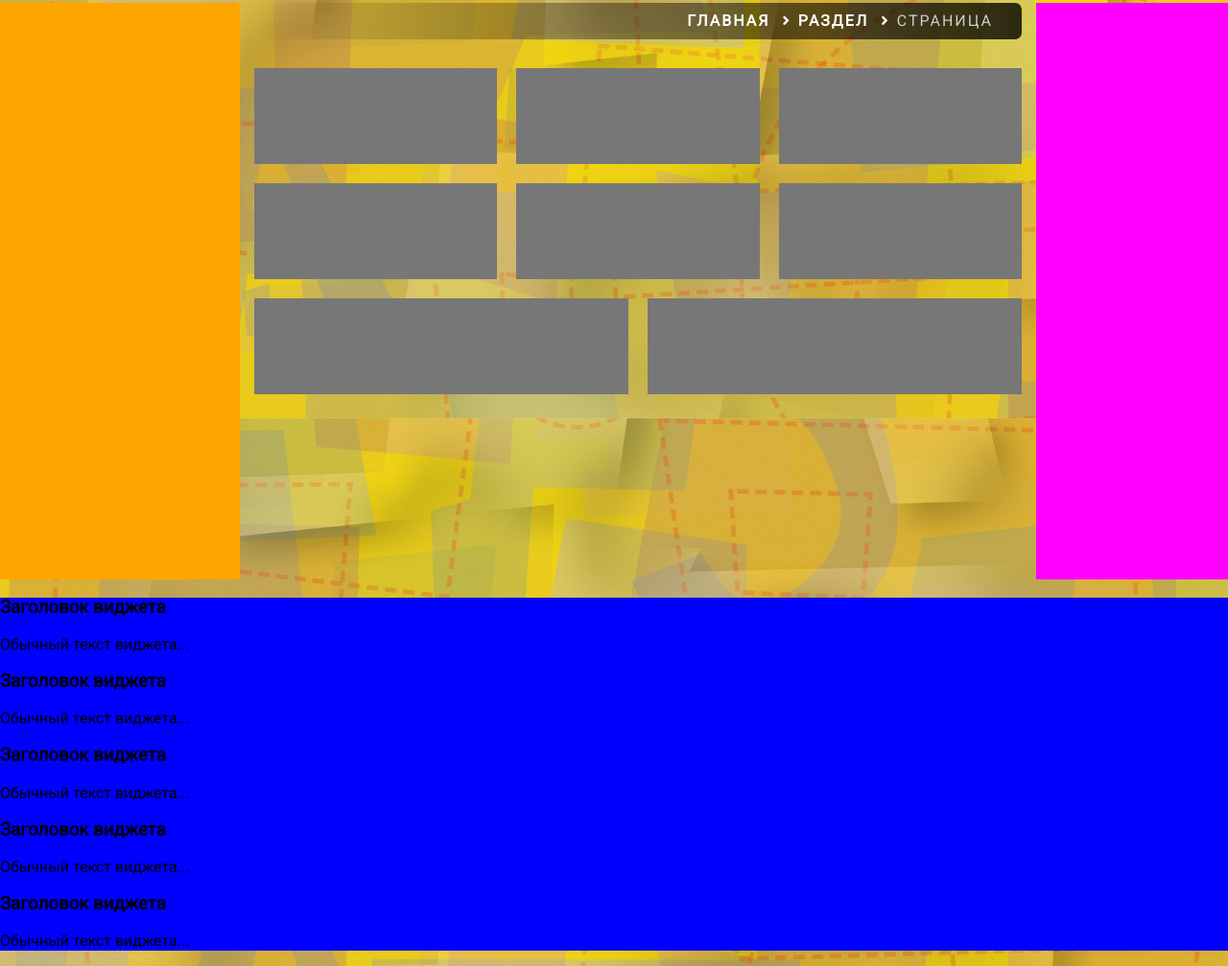
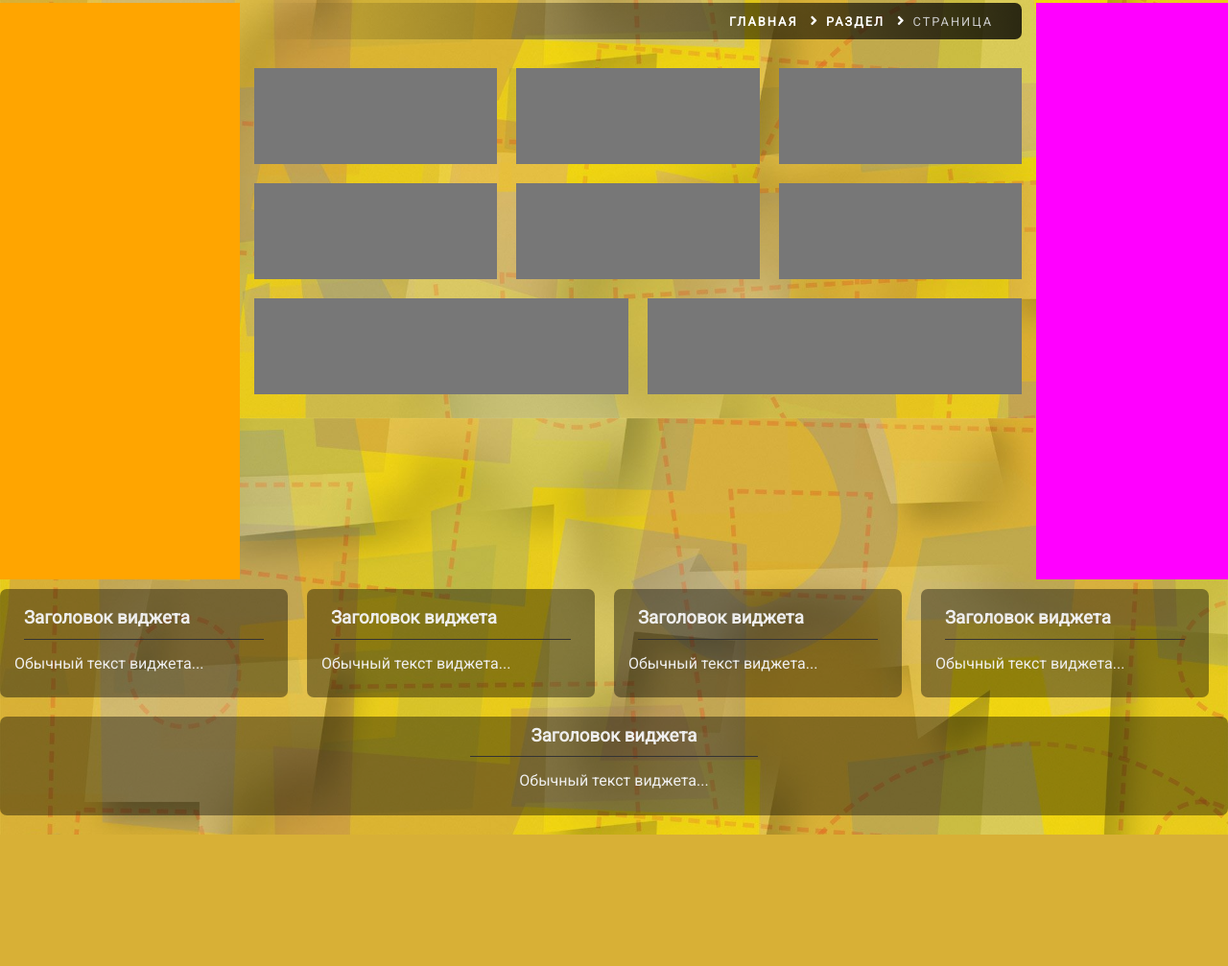
Before and after one commit to Zhamanak/site, a plain HTML site: page index.html in a window 1280 px wide. Shown: the part 364-1371 px from the top of the page at 96% size. After the commit the page ends 1234 px from the top, so only its background shows below. Drawn offline with nearby package versions, Linux system fonts and the light colour scheme; a script that the page names is missing.

Commit message:
added css footer

```diff
--- a/css/style.css
+++ b/css/style.css
@@ -26,7 +26,7 @@ a:hover {
 }
 .header {
   min-height: 100px;
-  background-color: rgb(0, 0, 0, 0.5);
+  background-color: rgba(0, 0, 0, 0.5);
   margin-bottom: 30px;
   border-radius: 0 0 7px 7px;
 }
@@ -48,10 +48,10 @@ a:hover {
   background-color: #f0f;
   width: 200px;
 }
-.footer {
+/*.footer {
   min-height: 100px;
   background-color: #00f
-}
+}*/
 
 .logo__image {
   display: block;
@@ -113,10 +113,6 @@ a:hover {
   background-color: rgba(0, 0, 0, 0.3);
 }
 
-
-
-
-
 .menu_hamburger {
   width: 60px;
   height: 45px;
@@ -126,8 +122,6 @@ a:hover {
   cursor: pointer;
   display: none;
 }
-
-
 .menu_hamburger span {
   display: block;
   position: absolute;
@@ -213,7 +207,7 @@ a:hover {
   color:#ccc;
   letter-spacing: 2px;
   text-transform: uppercase;
-  font-style: 0.8rem;
+  font-size: 0.8rem;
 }
 .breadcrumb .fas {
   color: #fff;
@@ -256,6 +250,54 @@ a:hover {
     background-color: rgba (0, 0, 0, 0.3);
 
     }*/
+.footer {
+  min-height: 100px;
+  margin: 10px 0 20px;
+
+}
+.footer-top {
+  display: flex;
+
+}
+.footer-widget {
+  box-sizing: border-box;
+  width: 25%;
+  padding: 10px 15px;
+  margin: 0 20px 0 0;
+  color: #eeeeee;
+  border-radius: 7px;
+  background-color: rgba(0, 0, 0, 0.4);
+
+}
+.footer-top h3 {
+  border-bottom: 1px solid #333333;
+  padding-bottom: 10px;
+  margin: 10px;
+}
+.footer-bottom {
+  box-sizing: border-box;
+  color: #eeeeee;
+  margin:20px 0 0 0;
+  padding: 10px 15px;
+  text-align: center;
+  background-color: rgba(0, 0, 0, 0.4);
+  border-radius: 7px;
+
+}
+.footer-bottom h3 {
+  margin: 0 auto;
+  max-width: 300px;
+}
+.footer h3 {
+  border-bottom: 1px solid #333333;
+  padding-bottom: 10px;
+}
+h3 {
+    display: block;
+    font-size: 1.17em;
+    font-weight: bold;
+}
+
 @media (max-width: 1024px) {
   .right {
     width: 100%;
```
Also changed, not shown: 1 other file.
